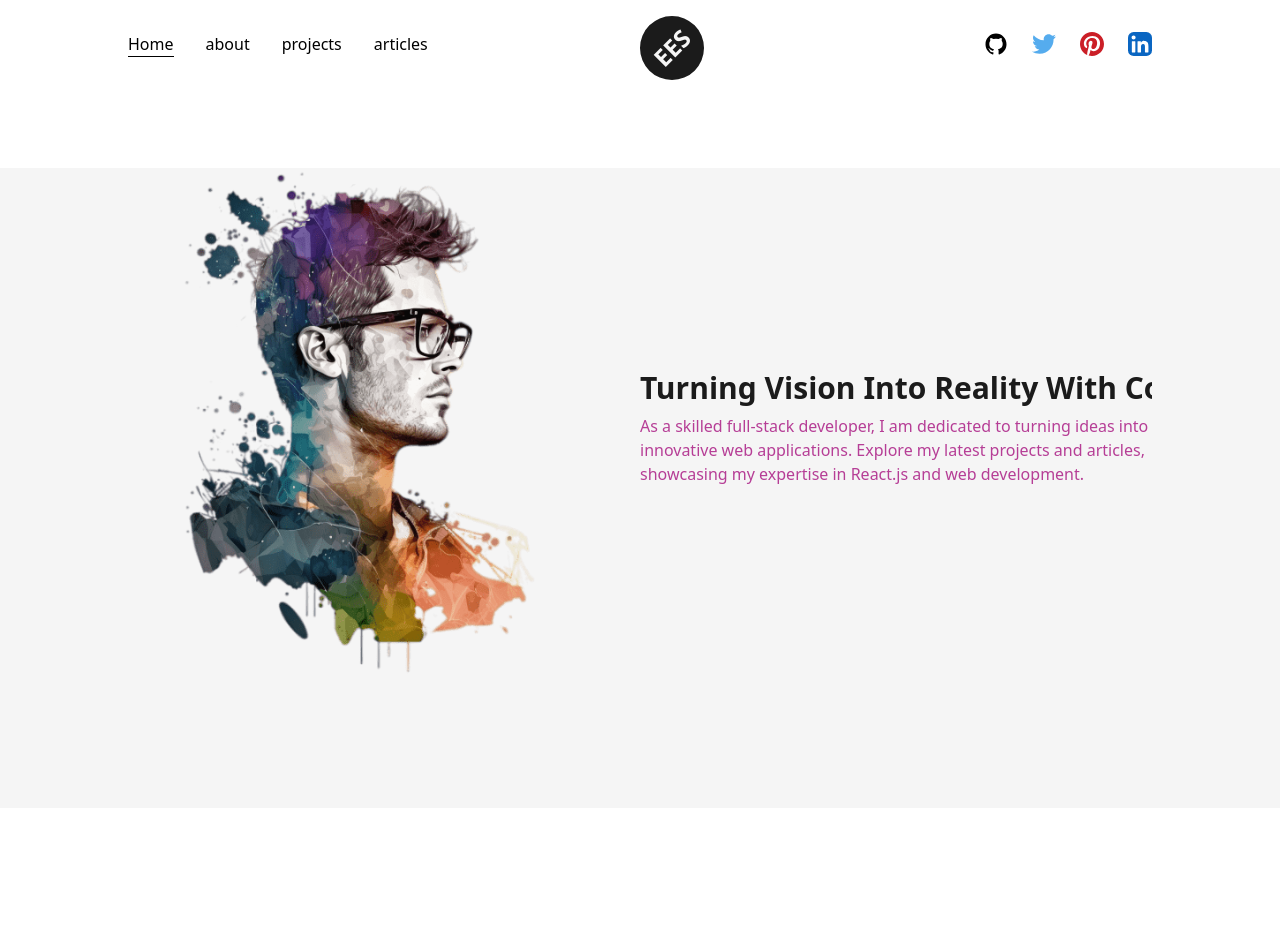
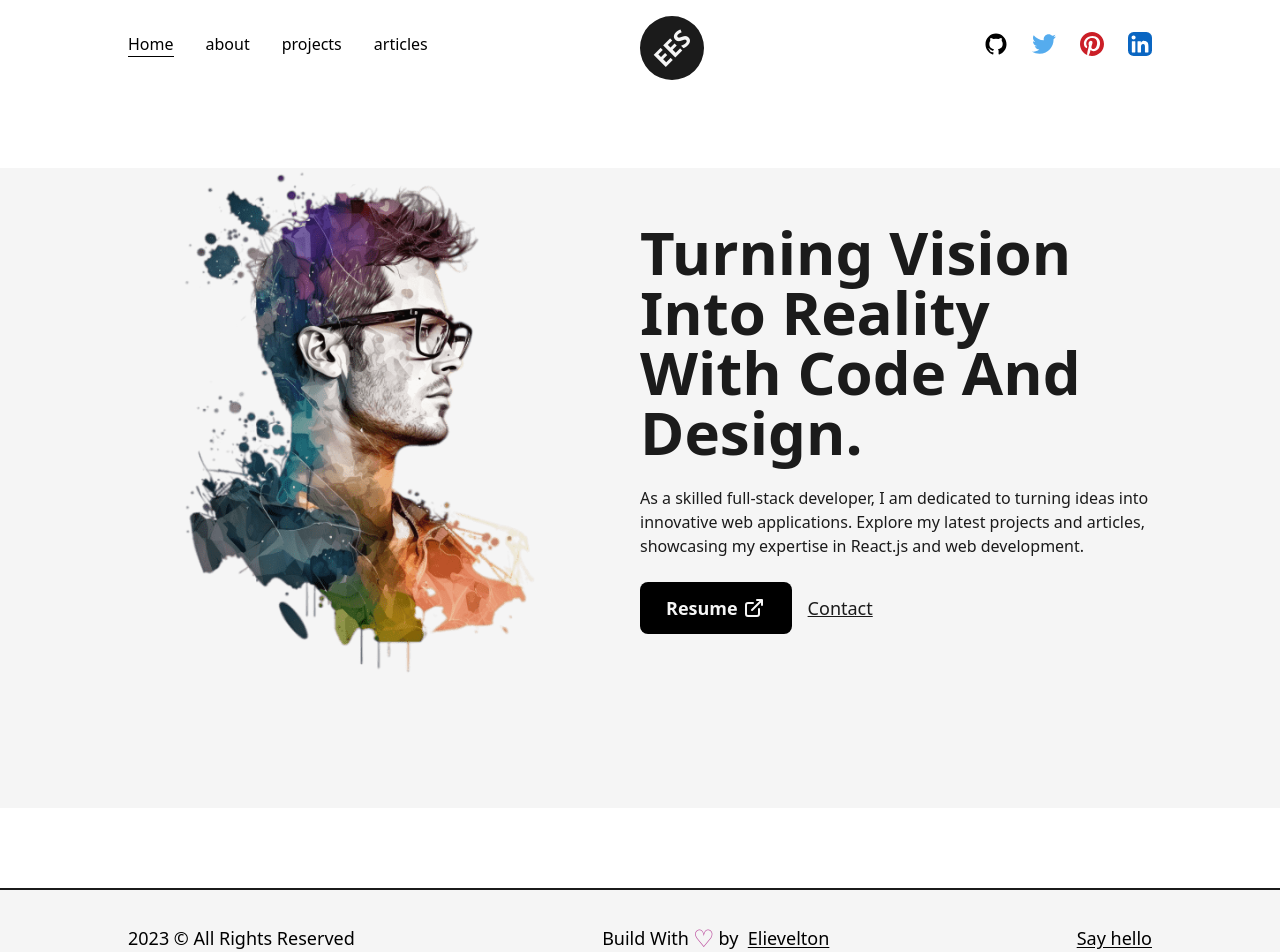
Before and after one commit to elievelton/portifolio2, a Next.js app: page / in a window 1280 px wide. Shown: the top 952 px of the page. Before the commit the page ends 888 px from the top, so only its background shows below. Built offline with nearby package versions, Linux system fonts and the light colour scheme.

Commit message:
trabalhando footer

```diff
--- a/src/components/AnimatedText.js
+++ b/src/components/AnimatedText.js
@@ -1,18 +1,45 @@
 import React from 'react';
+import { motion } from 'framer-motion';
+
+const quote = {
+  initial:{
+    opacity:1,
+  },
+  animate:{
+    opacity:1,
+    transition:{
+      delay:0.5,
+      staggerChildren:0.08,
+    }
+  }
+};
+const singelWord = {
+  initial:{
+    opacity:0,
+    y : 50,
+  },
+  animate:{
+    opacity:1,
+    y:0,
+    transition:{
+      duration:1,
+    }
+  }
+};
 
 const AnimatedText = ({ text, className = "" }) => {
   console.log(text);
   return (
     <div className='w-full mx-auto py-2 flex items-center justify-center text-center overflow-hidden '>
-      <h1 className={`inline-block w-full text-dark font-bold capitalize text-8xl ${className}`}>
+      <motion.h1 className={`inline-block w-full text-dark font-bold capitalize text-8xl ${className}`} variants={quote} initial="initial" animate="animate">
         {
           (typeof text === 'string') ? text.split(" ").map((word, index) =>
-            <span key={word + '-' + index}>
+            <motion.span key={word + '-' + index}className='inline-block'variants={singelWord}>
               {word}&nbsp;
-            </span>
+            </motion.span>
           ) : 'Texto inválido'
         }
-      </h1>
+      </motion.h1>
     </div>
   );
 };
--- /dev/null
+++ b/src/components/Footer.js
@@ -0,0 +1,20 @@
+import React from 'react';
+import Layout from './Layout';
+import Link from 'next/link';
+
+const Footer = () => {
+  return (
+    <footer className='w-full border-t-2 border-solid border-dark font-medium text-lg'>
+        <Layout className='py-8 flex items-center justify-between'>
+            <span >{new Date().getFullYear()} &copy; All Rights Reserved</span>
+            <div className='flex items-center'>
+            Build With <span className='text-primary text-2xl px-1'>&#9825;</span>by &nbsp;<Link href="https://elievelton.dev" target={'_blank'} className='underline underline-offset-2'>Elievelton</Link>
+            </div>
+            <Link href="https://elievelton.dev" target={'_blank'} className='underline underline-offset-2'>Say hello</Link>
+
+        </Layout>
+    </footer>
+  );
+};
+
+export default Footer;
--- a/src/pages/_app.js
+++ b/src/pages/_app.js
@@ -3,6 +3,7 @@ import "@/styles/globals.css";
 import { Montserrat } from "next/font/google";
 import Head from "next/head";
 import NavBar from "../components/NavBar"
+import Footer from "@/components/Footer";
 
 
 
@@ -23,6 +24,7 @@ export default function App({ Component, pageProps }) {
 
         <NavBar />
         <Component {...pageProps} />
+        <Footer/>
       </main>
     </>
   );
--- a/src/pages/index.js
+++ b/src/pages/index.js
@@ -3,6 +3,8 @@ import Head from 'next/head'
 import Image from 'next/image'
 import profilePic from '../../public/images/profile/developer-pic-1.png'
 import AnimatedText from '@/components/AnimatedText'
+import Link from 'next/link'
+import { LinkArrow } from '@/components/Icon'
 
 export default function Home() {
   return (
@@ -12,19 +14,23 @@ export default function Home() {
         <meta name="description" content="Generated by create next app" />
       </Head>
       <main className='flex items-center text-dark w-full min-h-screen'>
-        <div className='text-primary'  >
+        <div className=''  >
           <Layout className='pt-0'>
             <div className='flex items-center justify-between w-full'>
               <div className='w-1/2'>
                 <Image src={profilePic} alt="Elievelton-Dev" className='w-full h-auto ' />
               </div>
-              <div className='w-1/2'>
+              <div className='w-1/2 flex flex-col items-center self-center'>
 
-                <AnimatedText text="Turning Vision Into Reality With Code And Design." className="!text-3xl"/>
-                <p>
+                <AnimatedText text="Turning Vision Into Reality With Code And Design." className="!text-6xl !text-left"/>
+                <p className='my-4 text-base text-medium'>
                   As a skilled full-stack developer, I am dedicated to turning ideas into innovative web applications.
                   Explore my latest projects and articles, showcasing my expertise in React.js and web development.
                 </p>
+                <div className='flex items-center self-start mt-2'>
+                  <Link href="dummy.pdf" target={"_blank"} className='flex items-center bg-black text-light p-2.5 px-6 rounded-lg text-lg font-semibold hover:bg-light hover:text-dark border-2 border-solid border-transparent hover:border-dark' download={true}>Resume <LinkArrow className="w-6 ml-1"/></Link>
+                  <Link href="mailto:elievelton@gmail.com" target={"_blank"} className='ml-4 text-lg font-medium capitalize text-dark underline'>Contact</Link>
+                </div>
               </div>
             </div>
 
```
